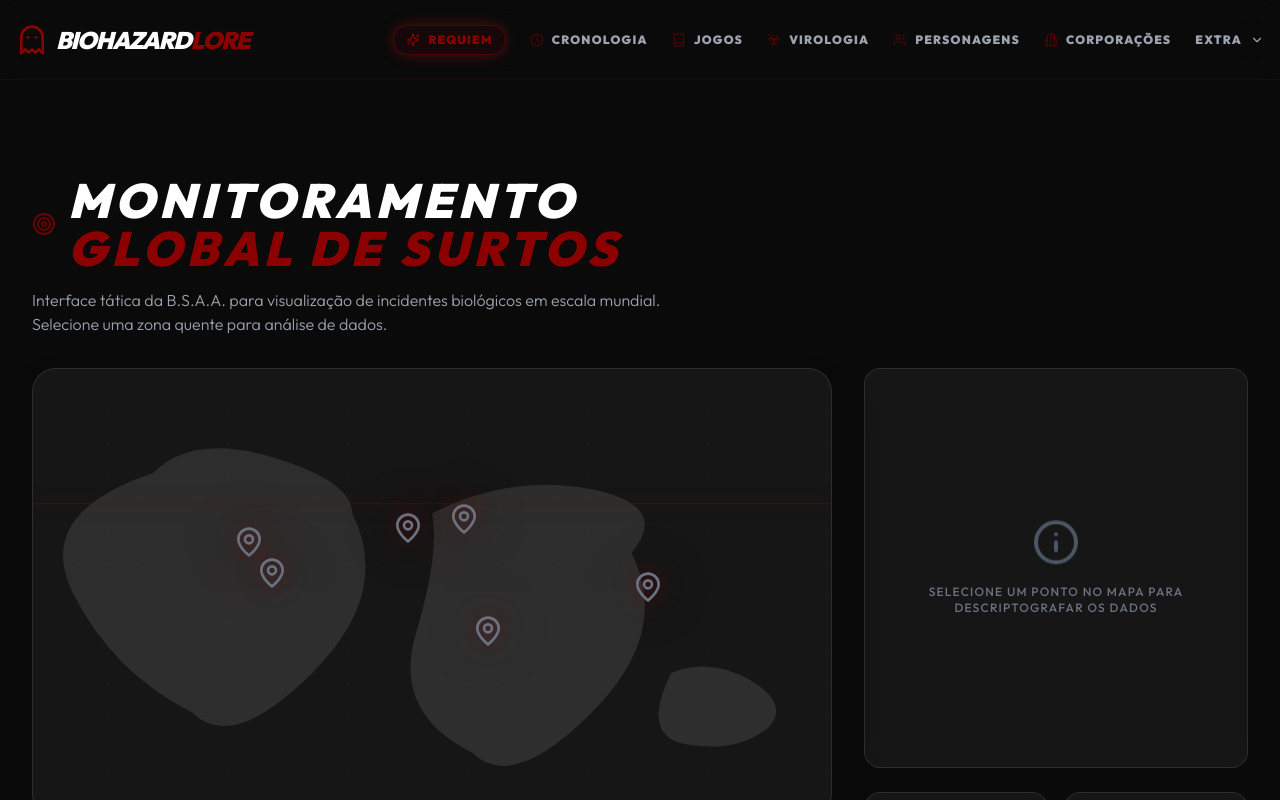
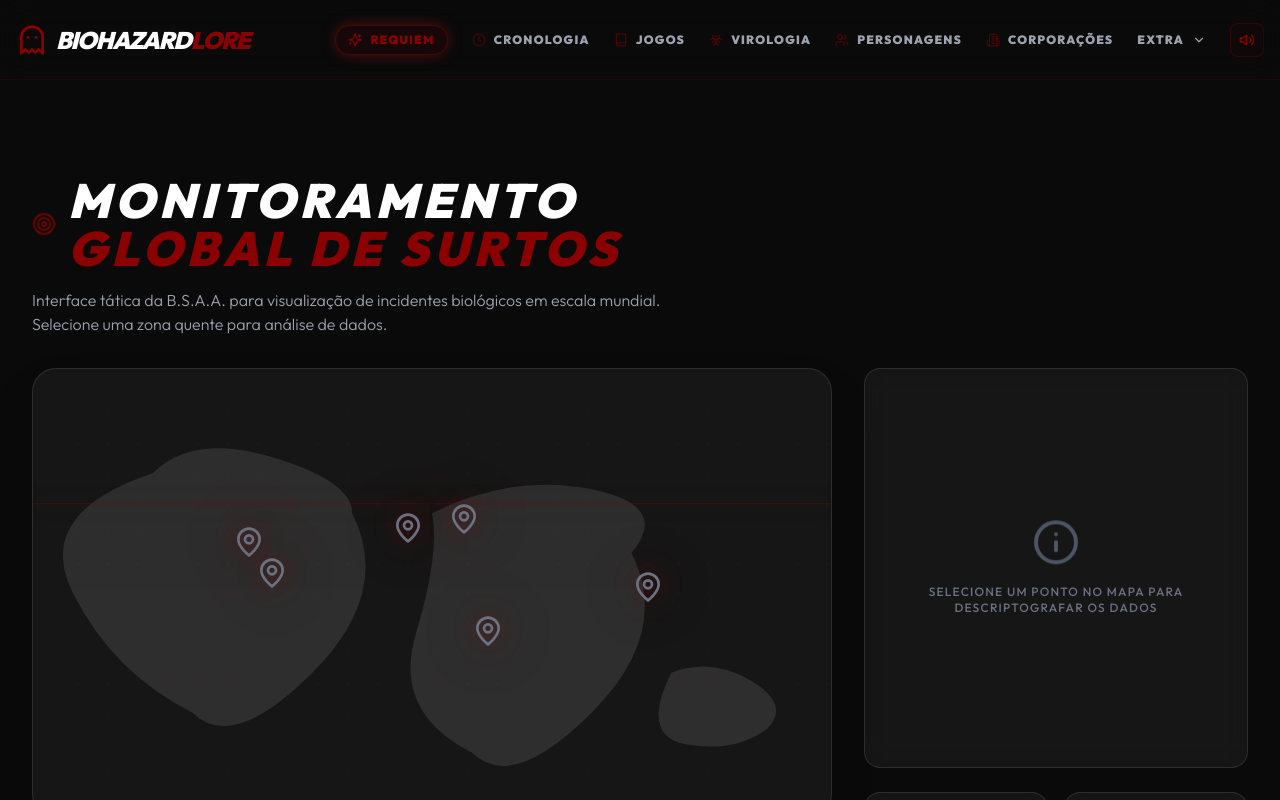
Before and after one commit to ErikBdaSilva20/Biohazard-Lore, a React (Vite) app: page /#/map in a window 1280 px wide. Both pictures are taken after a click on the button "ESTOU CIENTE E ASSUMO OS RISCOS". Shown: the top 800 px of the page. Built offline with nearby package versions, Linux system fonts and the light colour scheme.

Commit message:
Added a backround music

```diff
--- a/src/App.jsx
+++ b/src/App.jsx
@@ -3,6 +3,7 @@
 import { Route, Routes, useLocation } from 'react-router-dom';
 import PageLayout from './components/PageLayout';
 import SpoilerWarning from './components/SpoilerWarning';
+import { AudioProvider } from './contexts/AudioContext';
 
 // Pages
 import AnimationsPage from './pages/AnimationsPage';
@@ -28,7 +29,7 @@
   }, [location.pathname]);
 
   return (
-    <>
+    <AudioProvider>
       <SpoilerWarning />
       <PageLayout>
         <AnimatePresence mode="wait">
@@ -54,7 +55,7 @@
         </Routes>
       </AnimatePresence>
     </PageLayout>
-    </>
+    </AudioProvider>
   );
 }
 
--- a/src/components/Navbar.jsx
+++ b/src/components/Navbar.jsx
@@ -12,10 +12,13 @@
   Target,
   Tv,
   Users,
+  Volume2,
+  VolumeX,
   X,
 } from 'lucide-react';
 import { useState } from 'react';
 import { Link } from 'react-router-dom';
+import { useAudio } from '../contexts/AudioContext';
 
 const navItems = [
   { name: 'Requiem', path: '/requiem', icon: Sparkles },
@@ -36,6 +39,7 @@
 export default function Navbar() {
   const [isOpen, setIsOpen] = useState(false);
   const [isDropdownOpen, setIsDropdownOpen] = useState(false);
+  const { isPlaying, toggleMusic } = useAudio();
 
   return (
     <nav className="fixed top-0 left-0 right-0 z-[1000] bg-biohazard-dark/80 backdrop-blur-lg border-b border-biohazard-red/20 h-20">
@@ -112,6 +116,19 @@
                 )}
               </AnimatePresence>
             </div>
+
+            {/* Music Toggle Desktop */}
+            <button
+              onClick={toggleMusic}
+              className="flex items-center justify-center p-2 rounded-lg border border-biohazard-red/30 bg-biohazard-red/5 hover:bg-biohazard-red/20 transition-all group lg:ml-4"
+              title={isPlaying ? "Pausar trilha sonora" : "Tocar trilha sonora"}
+            >
+              {isPlaying ? (
+                <Volume2 className="w-4 h-4 text-biohazard-red group-hover:scale-110 transition-transform" />
+              ) : (
+                <VolumeX className="w-4 h-4 text-gray-500 group-hover:scale-110 transition-transform" />
+              )}
+            </button>
           </div>
 
           {/* Mobile Menu Button */}
@@ -147,6 +164,25 @@
                 aria-label="Fechar Menu"
               >
                 <X className="w-8 h-8" />
+              </button>
+            </div>
+
+            {/* Mobile Music Toggle */}
+            <div className="px-6 py-4 border-b border-biohazard-red/10 bg-black/20">
+              <button
+                onClick={toggleMusic}
+                className="flex items-center gap-3 w-full"
+              >
+                <div className={`p-2 rounded-lg border ${isPlaying ? 'border-biohazard-red bg-biohazard-red/20' : 'border-white/10 bg-white/5'}`}>
+                  {isPlaying ? (
+                    <Volume2 className="w-5 h-5 text-biohazard-red" />
+                  ) : (
+                    <VolumeX className="w-5 h-5 text-gray-500" />
+                  )}
+                </div>
+                <span className={`text-[11px] font-black uppercase tracking-widest ${isPlaying ? 'text-white' : 'text-gray-500'}`}>
+                  {isPlaying ? 'Trilha Sonora: Ativa' : 'Trilha Sonora: Pausada'}
+                </span>
               </button>
             </div>
 
--- a/src/components/SpoilerWarning.jsx
+++ b/src/components/SpoilerWarning.jsx
@@ -2,9 +2,11 @@
 import { AlertOctagon, ShieldAlert } from 'lucide-react';
 import { useEffect, useState } from 'react';
 import umbrellaImg from '../assets/Umbrella.jpg';
+import { useAudio } from '../contexts/AudioContext';
 
 export default function SpoilerWarning() {
   const [isOpen, setIsOpen] = useState(false);
+  const { playMusic } = useAudio();
 
   useEffect(() => {
     // Small delay to make the popup more impactful
@@ -13,6 +15,7 @@
   }, []);
 
   const handleAccept = () => {
+    playMusic();
     setIsOpen(false);
   };
 
--- /dev/null
+++ b/src/contexts/AudioContext.jsx
@@ -0,0 +1,58 @@
+import { createContext, useContext, useEffect, useRef, useState } from 'react';
+import backgroundSong from '../assets/BackgroundSong.mp3';
+
+const AudioContext = createContext();
+
+export function AudioProvider({ children }) {
+  const [isPlaying, setIsPlaying] = useState(false);
+  const audioRef = useRef(null);
+
+  useEffect(() => {
+    // Initialize audio object
+    audioRef.current = new Audio(backgroundSong);
+    audioRef.current.loop = true;
+    audioRef.current.volume = 0.4; // Set a pleasant background volume
+
+    return () => {
+      if (audioRef.current) {
+        audioRef.current.pause();
+        audioRef.current = null;
+      }
+    };
+  }, []);
+
+  const playMusic = () => {
+    if (audioRef.current) {
+      audioRef.current.play().then(() => {
+        setIsPlaying(true);
+      }).catch(err => {
+        console.warn("Autoplay was prevented by browser:", err);
+      });
+    }
+  };
+
+  const toggleMusic = () => {
+    if (!audioRef.current) return;
+
+    if (isPlaying) {
+      audioRef.current.pause();
+    } else {
+      audioRef.current.play().catch(console.error);
+    }
+    setIsPlaying(!isPlaying);
+  };
+
+  return (
+    <AudioContext.Provider value={{ isPlaying, toggleMusic, playMusic }}>
+      {children}
+    </AudioContext.Provider>
+  );
+}
+
+export function useAudio() {
+  const context = useContext(AudioContext);
+  if (!context) {
+    throw new Error('useAudio must be used within an AudioProvider');
+  }
+  return context;
+}
```
Also changed, not shown: 2 other files (tests, documents, lock files or other folders).
